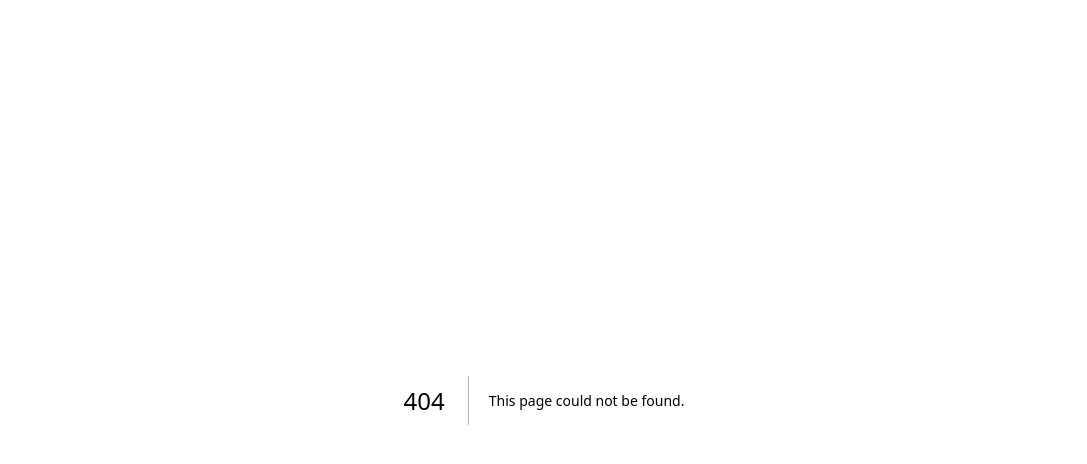
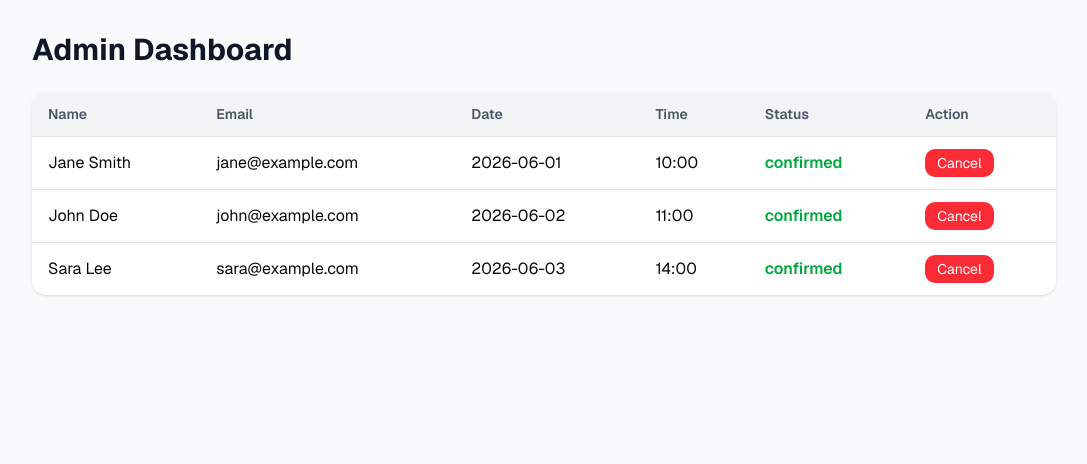
Before and after one commit to britneyzucchini-del/booking-dashboard, a Next.js app: page /admin in a window 1280 px wide. Before the commit this address had no page. Shown: the top 464 px of the page, without its empty margins (96-1183 px from the left). Built offline with nearby package versions, Linux system fonts and the light colour scheme.

Commit message:
add admin dashboard

```diff
--- /dev/null
+++ b/src/app/admin/page.tsx
@@ -0,0 +1,73 @@
+'use client'
+
+import { useState } from 'react'
+
+type Booking = {
+  id: number
+  name: string
+  email: string
+  date: string
+  time: string
+  status: string
+}
+
+const initialBookings: Booking[] = [
+  { id: 1, name: 'Jane Smith', email: 'jane@example.com', date: '2026-06-01', time: '10:00', status: 'confirmed' },
+  { id: 2, name: 'John Doe', email: 'john@example.com', date: '2026-06-02', time: '11:00', status: 'confirmed' },
+  { id: 3, name: 'Sara Lee', email: 'sara@example.com', date: '2026-06-03', time: '14:00', status: 'confirmed' },
+]
+
+export default function AdminPage() {
+  const [bookings, setBookings] = useState(initialBookings)
+
+  function cancelBooking(id: number) {
+    setBookings(bookings.map(b => b.id === id ? { ...b, status: 'cancelled' } : b))
+  }
+
+  return (
+    <main className="min-h-screen bg-gray-50 p-8">
+      <div className="max-w-5xl mx-auto">
+        <h1 className="text-3xl font-bold text-gray-900 mb-6">Admin Dashboard</h1>
+        <div className="bg-white rounded-xl shadow overflow-hidden">
+          <table className="w-full text-left">
+            <thead className="bg-gray-100">
+              <tr>
+                <th className="px-4 py-3 text-sm font-semibold text-gray-600">Name</th>
+                <th className="px-4 py-3 text-sm font-semibold text-gray-600">Email</th>
+                <th className="px-4 py-3 text-sm font-semibold text-gray-600">Date</th>
+                <th className="px-4 py-3 text-sm font-semibold text-gray-600">Time</th>
+                <th className="px-4 py-3 text-sm font-semibold text-gray-600">Status</th>
+                <th className="px-4 py-3 text-sm font-semibold text-gray-600">Action</th>
+              </tr>
+            </thead>
+            <tbody>
+              {bookings.map(booking => (
+                <tr key={booking.id} className="border-t">
+                  <td className="px-4 py-3">{booking.name}</td>
+                  <td className="px-4 py-3">{booking.email}</td>
+                  <td className="px-4 py-3">{booking.date}</td>
+                  <td className="px-4 py-3">{booking.time}</td>
+                  <td className="px-4 py-3">
+                    <span className={booking.status === 'confirmed' ? 'text-green-600 font-semibold' : 'text-red-500 font-semibold'}>
+                      {booking.status}
+                    </span>
+                  </td>
+                  <td className="px-4 py-3">
+                    {booking.status === 'confirmed' && (
+                      <button
+                        onClick={() => cancelBooking(booking.id)}
+                        className="bg-red-500 text-white rounded-lg px-3 py-1 text-sm hover:bg-red-600"
+                      >
+                        Cancel
+                      </button>
+                    )}
+                  </td>
+                </tr>
+              ))}
+            </tbody>
+          </table>
+        </div>
+      </div>
+    </main>
+  )
+}
```
